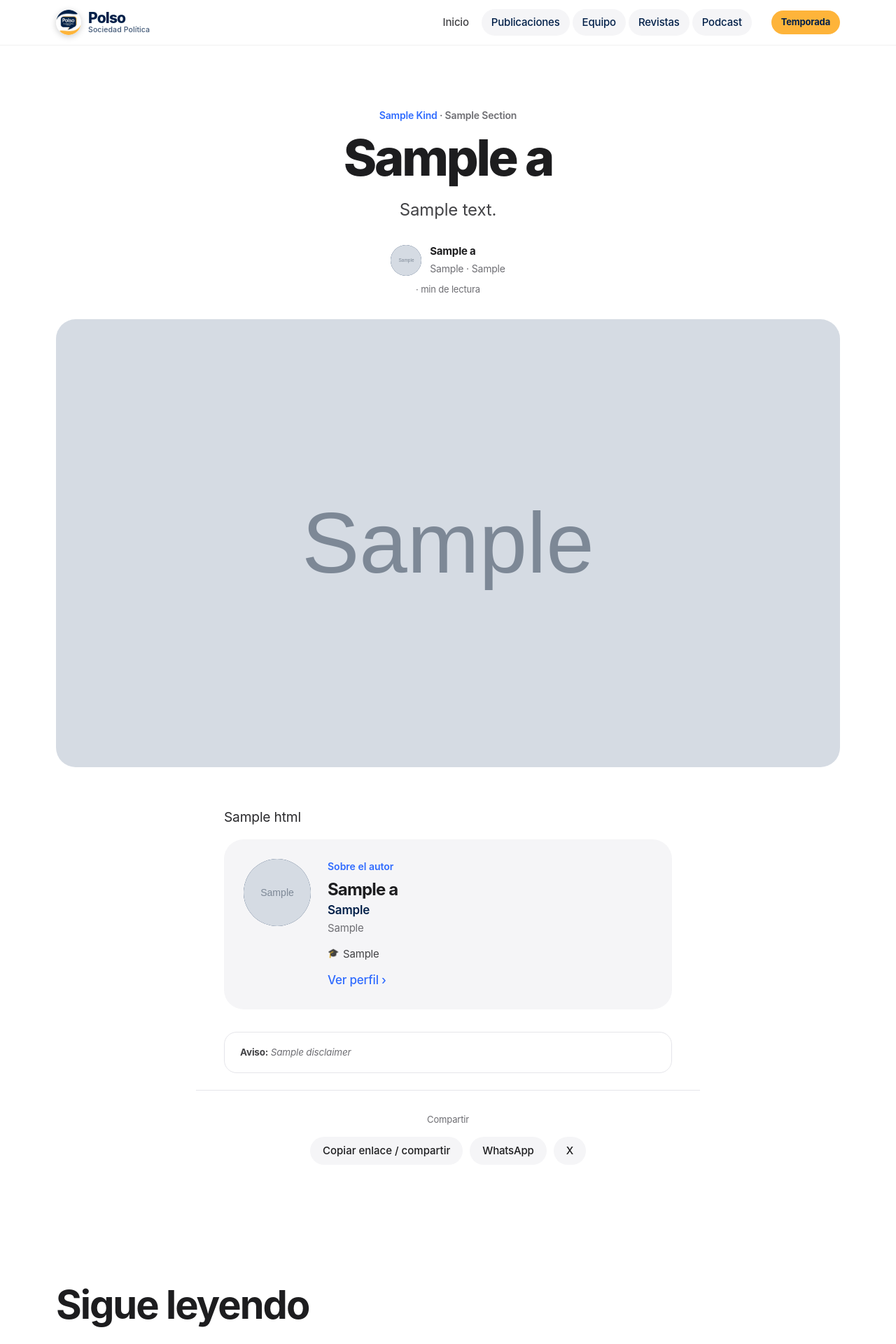
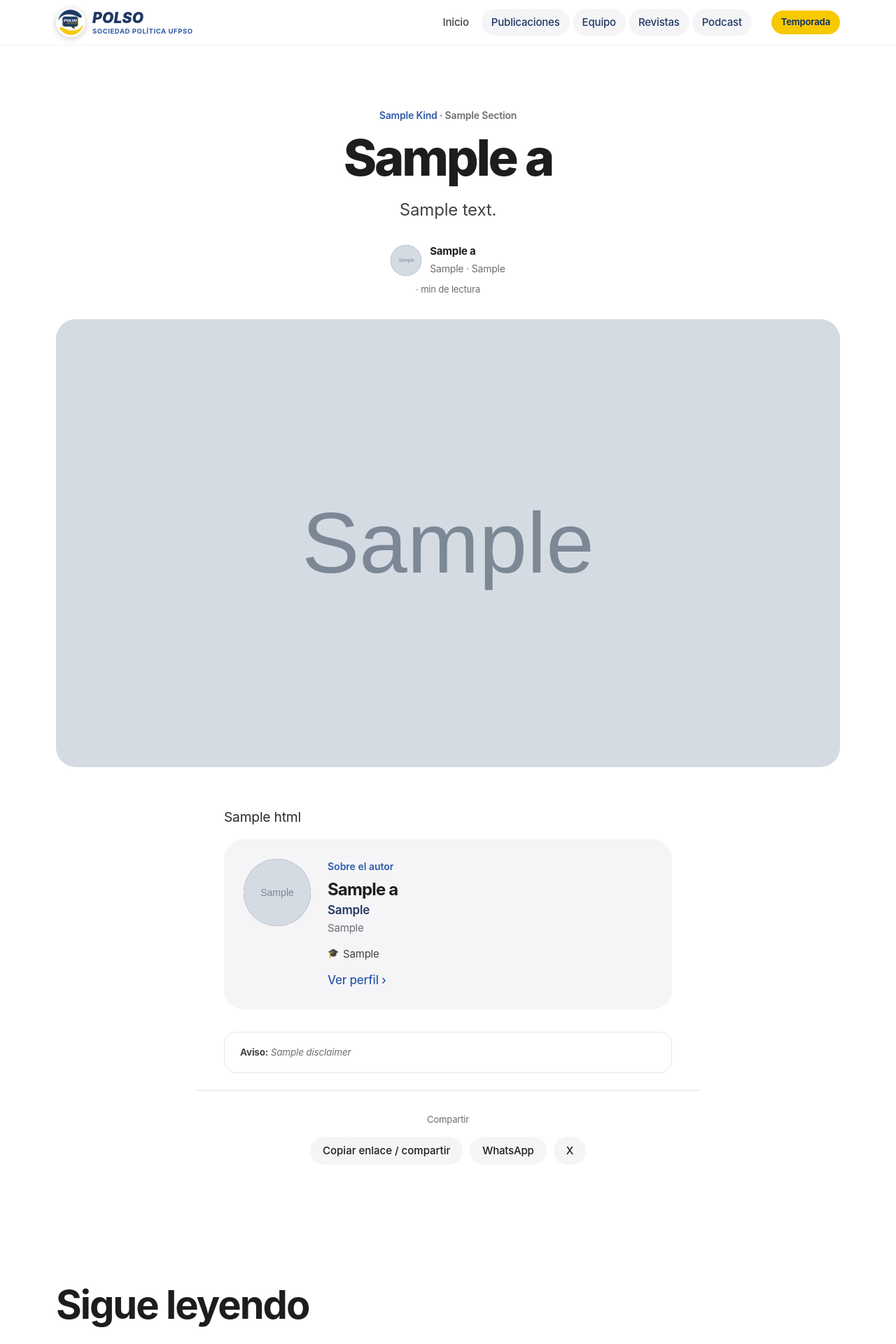
Before and after one commit to sociedadpolitica/POLSO-SOCIEDAD-POLITICA, a Node project: template views/article.ejs in a window 1280 px wide. Shown: the top 1920 px of the page at 70% size. Run offline with Node 20 templates, Linux system fonts and the light colour scheme; the template is opened without the code that fills it: most values are stand-ins (such as "Sample title", 1, 10 or a date in 2020); grey boxes marked "Sample" are stand-in pictures; some web fonts are replaced.

Commit message:
Nueva identidad: colores y logo oficiales de POLSO
- Azul #213863 y amarillo #F7C901 en el sitio y el panel (con sus tonos derivados)
- Logo oficial «POLSO · Sociedad Política UFPSO»: transparente y en círculo blanco
  para fondos azules; favicon e ícono de celular nuevos
- El nombre de la marca dice POLSO · Sociedad Política UFPSO en el menú, títulos,
  pie de página y panel

Co-Authored-By: Claude Opus 5.5 <noreply@anthropic.com>

```diff
--- a/public/admin/admin.js
+++ b/public/admin/admin.js
@@ -56,7 +56,7 @@ const fmtDate = (d) => d ? new Date(d.length === 10 ? d + 'T12:00:00' : d.replac
 function renderLogin() {
   app.innerHTML = `
     <div class="login">
-      <div class="login__art"><img src="/static/img/logo-polso.png" alt="POLSO" style="width:140px"><div><h1>Polso<span>.</span></h1><p>Sala de redacción · Temporada XIV</p></div></div>
+      <div class="login__art"><img src="/static/img/logo-polso-circulo.png" alt="POLSO Sociedad Política UFPSO" style="width:150px"><div><h1>POLSO</h1><p>Sociedad Política UFPSO · Sala de redacción</p></div></div>
       <div class="login__form">
         <form id="login" autocomplete="on">
           <h2>Bienvenido de vuelta</h2>
@@ -85,7 +85,7 @@ function shell(active, content) {
   app.innerHTML = `
     <div class="shell">
       <nav class="side" aria-label="Panel">
-        <div class="brand"><img src="/static/img/logo-polso-sm.png" alt="" style="width:40px;margin-bottom:10px">Polso<span>.</span><small>Redacción · XIV</small></div>
+        <div class="brand"><img src="/static/img/logo-polso-sm.png" alt="" style="width:44px;margin-bottom:10px">POLSO<small>Sociedad Política UFPSO</small></div>
         <hr>
         <a href="#/" class="side__link ${active === 'home' ? 'is-on' : ''}"><i>⌂</i>Inicio</a>
         ${Object.entries(r).map(([k, d]) => `<a href="#/${k}" class="side__link ${active === k ? 'is-on' : ''}"><i>${d.icon}</i>${d.label}</a>`).join('')}
--- a/public/admin/index.html
+++ b/public/admin/index.html
@@ -4,7 +4,7 @@
   <meta charset="utf-8">
   <meta name="viewport" content="width=device-width, initial-scale=1, viewport-fit=cover">
   <meta name="robots" content="noindex">
-  <title>Redacción · POLSO</title>
+  <title>Redacción · POLSO Sociedad Política UFPSO</title>
   <link rel="icon" href="/static/img/favicon.png" type="image/png">
   <link rel="preconnect" href="https://fonts.googleapis.com">
   <link rel="preconnect" href="https://fonts.gstatic.com" crossorigin>
@@ -12,7 +12,7 @@
   <link rel="stylesheet" href="/admin/admin.css">
 </head>
 <body>
-  <div id="app"><div class="boot">POLSO<span>.</span></div></div>
+  <div id="app"><div class="boot">POLSO</div></div>
   <div id="toasts" aria-live="polite"></div>
   <script type="module" src="/admin/admin.js"></script>
 </body>
--- a/public/css/site.css
+++ b/public/css/site.css
@@ -4,12 +4,12 @@
    Tipografía: SF Pro (Apple) con Inter como respaldo.
    ========================================================== */
 :root {
-  --navy: #022049;
-  --navy-2: #0B2D63;
-  --navy-3: #13408A;
-  --blue: #2F6BFF;
-  --yellow: #FEB43A;
-  --yellow-2: #FFC95E;
+  --navy: #213863;
+  --navy-2: #2A4777;
+  --navy-3: #34558F;
+  --blue: #2E5AA8;
+  --yellow: #F7C901;
+  --yellow-2: #FFD83A;
   --bg: #FFFFFF;
   --bg-2: #F5F5F7;
   --ink: #1D1D1F;
@@ -23,7 +23,7 @@
   --r-lg: 28px;
   --r-md: 18px;
   --ease: cubic-bezier(.22, .8, .2, 1);
-  --shadow: 0 2px 6px rgba(2, 32, 73, .04), 0 18px 40px -18px rgba(2, 32, 73, .22);
+  --shadow: 0 2px 6px rgba(33,56,99, .04), 0 18px 40px -18px rgba(33,56,99, .22);
 }
 
 *, *::before, *::after { box-sizing: border-box; }
@@ -69,9 +69,9 @@ button { font: inherit; cursor: pointer; }
 .navbar { max-width: var(--max); margin: 0 auto; height: 64px; padding: 0 var(--gutter); display: flex; align-items: center; gap: 28px; }
 .nav-wrap.is-scrolled, body:not(.has-hero) .nav-wrap { background: rgba(255,255,255,.78); backdrop-filter: saturate(180%) blur(20px); -webkit-backdrop-filter: saturate(180%) blur(20px); box-shadow: 0 1px 0 rgba(0,0,0,.06); }
 .brand { display: flex; align-items: center; gap: 10px; color: #fff; transition: color .3s; }
-.brand img { width: 36px; height: 36px; border-radius: 50%; box-shadow: 0 2px 10px rgba(0,0,0,.2); }
-.brand__name { font-weight: 800; font-size: 21px; letter-spacing: -.04em; line-height: 1; display: flex; flex-direction: column; }
-.brand__name small { font-size: 10.5px; font-weight: 500; letter-spacing: .01em; opacity: .75; margin-top: 2px; }
+.brand img { width: 42px; height: 42px; border-radius: 50%; box-shadow: 0 2px 10px rgba(0,0,0,.2); }
+.brand__name { font-weight: 900; font-size: 21px; letter-spacing: .01em; font-style: italic; line-height: 1; display: flex; flex-direction: column; }
+.brand__name small { font-size: 9.5px; font-weight: 700; font-style: normal; letter-spacing: .06em; text-transform: uppercase; color: var(--yellow); margin-top: 4px; }
 .nav { display: flex; align-items: center; gap: 4px; margin-left: auto; }
 .nav__link { padding: 8px 14px; border-radius: 99px; font-size: 15px; font-weight: 500; color: rgba(255,255,255,.85); transition: color .2s, background .2s; }
 .nav__link:hover { color: #fff; background: rgba(255,255,255,.12); }
@@ -79,6 +79,7 @@ button { font: inherit; cursor: pointer; }
 .nav__extra { display: none; }
 .season-pill { padding: 7px 14px; border-radius: 99px; background: var(--yellow); color: var(--navy); font-size: 13px; font-weight: 700; white-space: nowrap; }
 .nav-wrap.is-scrolled .brand, body:not(.has-hero) .brand { color: var(--navy); }
+.nav-wrap.is-scrolled .brand__name small, body:not(.has-hero) .brand__name small { color: var(--blue); }
 .nav-wrap.is-scrolled .nav__link, body:not(.has-hero) .nav__link { color: var(--ink-2); }
 .nav-wrap.is-scrolled .nav__link:hover, body:not(.has-hero) .nav__link:hover { color: var(--navy); background: var(--bg-2); }
 .nav-wrap.is-scrolled .nav__link.is-active, body:not(.has-hero) .nav__link.is-active { color: var(--navy); background: var(--bg-2); }
--- a/views/index.ejs
+++ b/views/index.ejs
@@ -22,7 +22,7 @@
   <header class="section__head reveal"><p class="eyebrow">Lo último</p><h2 class="section__title">Lo que estamos pensando.</h2></header>
   <div class="feature">
     <a class="feature__lead reveal" href="/publicaciones/<%= lead.slug %>">
-      <figure class="<%= lead.cover ? '' : 'is-author' %>"><% if (lead.cover || lead.by_photo) { %><img src="<%= lead.cover || lead.by_photo %>" alt=""><% } else { %><div class="feature__ph"><img src="/static/img/logo-polso.png" alt=""></div><% } %></figure>
+      <figure class="<%= lead.cover ? '' : 'is-author' %>"><% if (lead.cover || lead.by_photo) { %><img src="<%= lead.cover || lead.by_photo %>" alt=""><% } else { %><div class="feature__ph"><img src="/static/img/logo-polso-circulo.png" alt=""></div><% } %></figure>
       <div class="feature__text">
         <span class="tag tag--solid"><%= lead.kind %></span>
         <h3><%= lead.title %></h3>
@@ -51,7 +51,7 @@
 
 <section class="about">
   <div class="wrap about__grid">
-    <div class="about__logo reveal"><img src="/static/img/logo-polso.png" alt="Logo POLSO" loading="lazy"></div>
+    <div class="about__logo reveal"><img src="/static/img/logo-polso-circulo.png" alt="Logo POLSO Sociedad Política UFPSO" loading="lazy"></div>
     <div class="reveal">
       <p class="eyebrow eyebrow--yellow">Quiénes somos</p>
       <h2 class="about__title">Un equipo. Diferentes talentos. <em>Un mismo propósito.</em></h2>
@@ -156,7 +156,7 @@
           </div>
           <script async src="https://www.instagram.com/embed.js"></script>
         <% } else { %>
-          <a href="<%= site.instagram_url %>" target="_blank" rel="noopener" class="ig__media ig__media--brand"><img src="/static/img/logo-polso.png" alt=""></a>
+          <a href="<%= site.instagram_url %>" target="_blank" rel="noopener" class="ig__media ig__media--brand"><img src="/static/img/logo-polso-circulo.png" alt=""></a>
           <p class="ig__caption"><strong>polso_oficial</strong> Te presentamos al equipo de Polso y las áreas que están detrás de cada contenido. 💙</p>
         <% } %>
       </div>
--- a/views/partials/foot.ejs
+++ b/views/partials/foot.ejs
@@ -3,7 +3,7 @@
   <div class="wrap">
     <div class="footer__top">
       <div class="footer__brand">
-        <img src="/static/img/logo-polso.png" alt="Logo POLSO Sociedad Política UFPSO" width="120" height="119" loading="lazy">
+        <img src="/static/img/logo-polso-circulo.png" alt="Logo POLSO Sociedad Política UFPSO" width="120" height="120" loading="lazy">
         <div>
           <p class="footer__tag"><%= site.tagline %>.</p>
           <p class="footer__sub">Temporada <%= site.edition %> · UFPSO · <%= site.location %></p>
@@ -22,7 +22,7 @@
       </div>
     </div>
     <div class="footer__base">
-      <span>© <%= new Date().getFullYear() %> POLSO Sociedad Política</span>
+      <span>© <%= new Date().getFullYear() %> POLSO Sociedad Política UFPSO</span>
       <a href="/admin">Acceso editorial</a>
     </div>
   </div>
--- a/views/partials/head.ejs
+++ b/views/partials/head.ejs
@@ -3,12 +3,13 @@
 <head>
   <meta charset="utf-8">
   <meta name="viewport" content="width=device-width, initial-scale=1, viewport-fit=cover">
-  <title><%= title ? `${title} · POLSO` : `POLSO Sociedad Política · Temporada ${site.edition}` %></title>
+  <title><%= title ? `${title} · POLSO` : `POLSO Sociedad Política UFPSO · Temporada ${site.edition}` %></title>
   <meta name="description" content="<%= (typeof description !== 'undefined' && description) || site.about %>">
-  <meta property="og:title" content="<%= title || 'POLSO Sociedad Política' %>">
+  <meta property="og:title" content="<%= title || 'POLSO Sociedad Política UFPSO' %>">
   <meta property="og:description" content="<%= (typeof description !== 'undefined' && description) || site.tagline %>">
-  <meta property="og:image" content="<%= (typeof image !== 'undefined' && image) || site.hero_image || '/static/img/logo-polso.png' %>">
-  <meta name="theme-color" content="#022049">
+  <meta property="og:image" content="<%= (typeof image !== 'undefined' && image) || site.hero_image || '/static/img/logo-polso-circulo.png' %>">
+  <meta name="theme-color" content="#213863">
+  <meta property="og:site_name" content="POLSO Sociedad Política UFPSO">
   <link rel="icon" href="/static/img/favicon.png" type="image/png">
   <link rel="apple-touch-icon" href="/static/img/logo-polso-sm.png">
   <link rel="preconnect" href="https://fonts.googleapis.com">
--- a/views/partials/header.ejs
+++ b/views/partials/header.ejs
@@ -1,9 +1,9 @@
 <% const nav = [['/', 'Inicio'], ['/publicaciones', 'Publicaciones'], ['/equipo', 'Equipo'], ['/revistas', 'Revistas'], ['/podcast', 'Podcast']]; %>
 <header class="nav-wrap" data-masthead>
   <div class="navbar">
-    <a href="/" class="brand" aria-label="POLSO, inicio">
+    <a href="/" class="brand" aria-label="POLSO Sociedad Política UFPSO, inicio">
       <img src="/static/img/logo-polso-sm.png" alt="" width="36" height="36">
-      <span class="brand__name">Polso<small>Sociedad Política</small></span>
+      <span class="brand__name">POLSO<small>Sociedad Política UFPSO</small></span>
     </a>
     <nav class="nav" id="nav" aria-label="Principal">
       <% nav.forEach(([href, label]) => { const on = href === '/' ? path === '/' : path.startsWith(href); %>
```
Also changed, not shown: other parts of public/css/site.css (+16 -14 lines), public/admin/admin.css (+6 -6 lines), public/img/favicon.png, public/img/logo-polso-circulo.png (added), public/img/logo-polso-sm.png, public/img/logo-polso.png.
